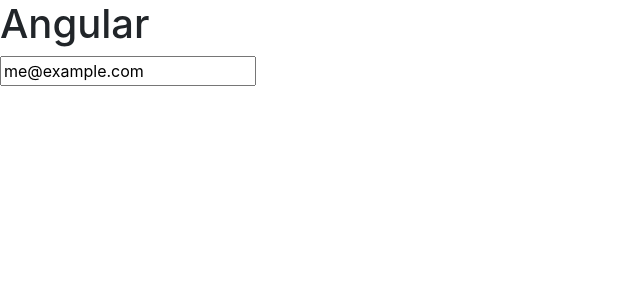
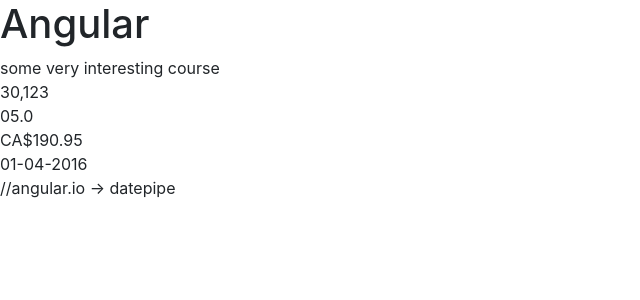
Before and after one commit to MAGNUM81/Angular-Tutorial, an Angular app in the folder hello-world/: page / in a window 1280 px wide. Shown: the top 300 px of the page, without its empty margins (0-640 px from the left). Built offline with nearby package versions, Linux system fonts and the light colour scheme.

Commit message:
Pipes
string, number, decimal, currency, date, ...

```diff
--- a/hello-world/src/app/courses.component.ts
+++ b/hello-world/src/app/courses.component.ts
@@ -4,7 +4,11 @@
     selector: 'courses',
     //#email : template variable
     template: `
-        <input [(ngModel)]="email" (keyup.enter)="onKeyUp()"/>
+        {{ course.title | uppercase | lowercase }} <br/>
+        {{ course.students | number }} <br/>
+        {{ course.rating | number:'2.1-1'}} <br/>
+        {{ course.price | currency:'CAD':true:'3.2-2' }} <br/>
+        {{ course.releaseDate | date:'dd-MM-yyyy' }} <br/> //angular.io -> datepipe
     `
 })
 //basic CSS knowledge about selector
@@ -13,9 +17,11 @@
 //#courses -> <div id=courses/>
 export class CoursesComponent
 {
-    email = "me@example.com";
-    onKeyUp()
-    {
-        console.log(this.email)
+    course = {
+        title: "Some Very Interesting Course",
+        rating: 4.9745,
+        students: 30123,
+        price: 190.95,
+        releaseDate: new Date(2016,3,1, 12, 34)
     }
 }
```
